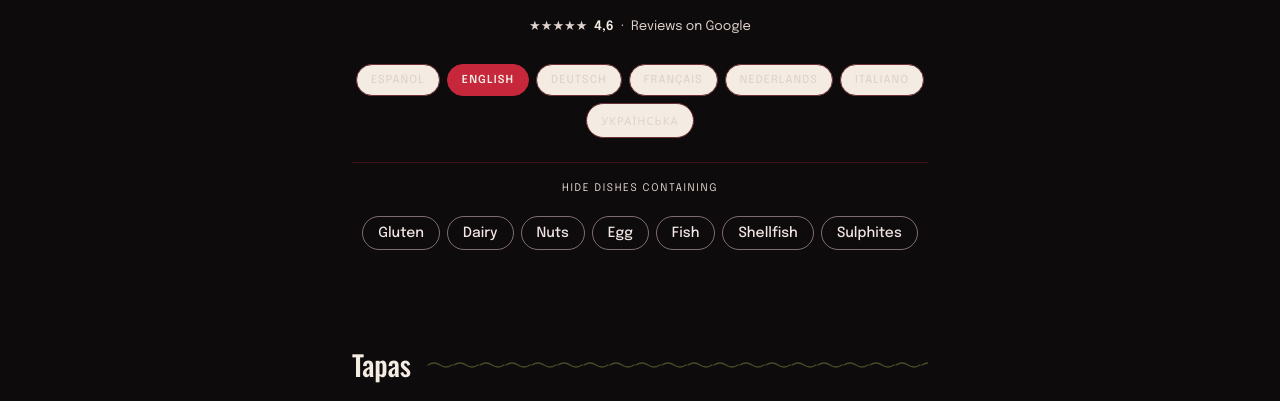
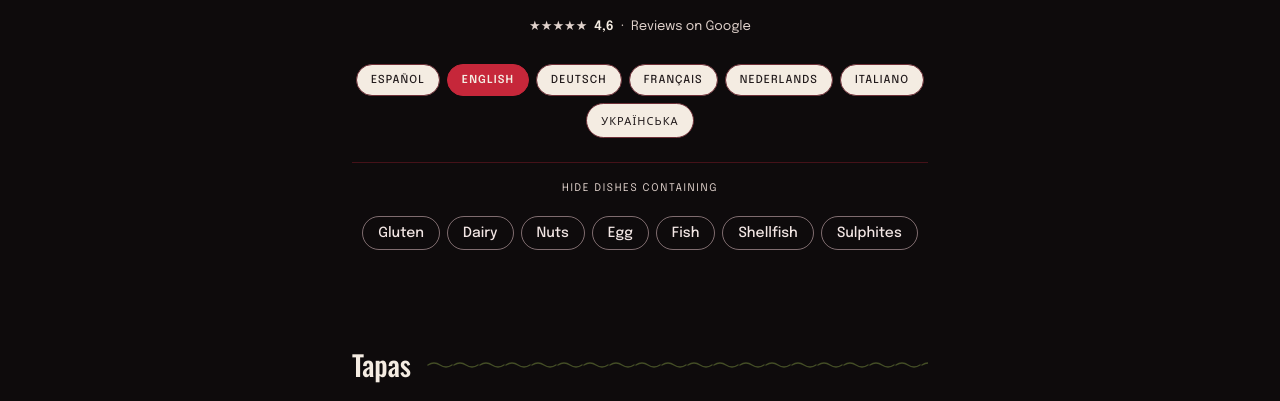
Before and after one commit to ArtemHul/elclasico-nfc-menu, a plain HTML site: page docs/index.html in a window 1280 px wide. Shown: the part 270-671 px from the top of the page. Drawn offline with nearby package versions, Linux system fonts and the light colour scheme.

Commit message:
Fix low-contrast text on language switcher buttons

```diff
--- a/docs/index.html
+++ b/docs/index.html
@@ -78,11 +78,11 @@ h1{
   margin:28px 0 10px
 }
 .langs button{
-  background:var(--sand);border:1px solid var(--sage);color:var(--ink-dim);
+  background:var(--sand);border:1px solid var(--sage);color:var(--oat);
   font-family:var(--body);font-size:11px;letter-spacing:.1em;text-transform:uppercase;font-weight:500;
   padding:9px 14px;border-radius:999px;cursor:pointer;transition:.22s ease
 }
-.langs button:hover{border-color:var(--moss);color:var(--ink)}
+.langs button:hover{border-color:var(--moss);color:var(--moss)}
 .langs button[aria-pressed="true"]{
   border-color:var(--moss);color:var(--sand);background:var(--moss);font-weight:600
 }
```
Also changed, not shown: template.html (+2 -2 lines).
